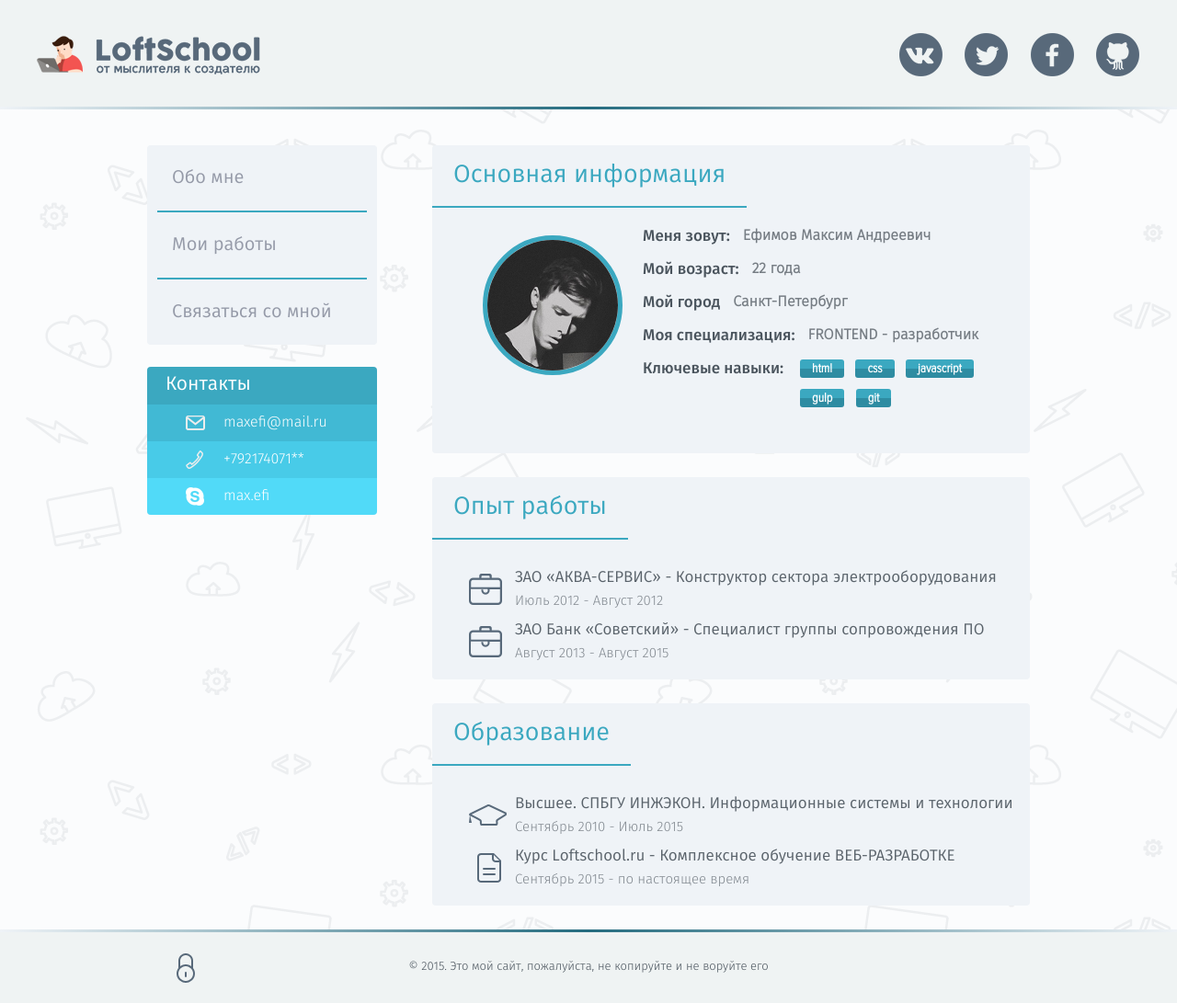
After one commit to maxefi/portfolio_loftschool_09_2015, a PHP site: template views/pages/index.twig in a window 1280 px wide. The commit adds this page. Shown: the whole page at 92% size. Run offline with PHP 8.4, Linux system fonts and the light colour scheme; the template is opened without the code that fills it, so the values that code supplies are empty; some libraries are stand-ins or nearby versions.

Commit message:
php templater added + slice markup

```diff
--- a/app/contactme.php
+++ /dev/null
@@ -1 +0,0 @@
-E:\web\progs\Ruby22\;E:\web\progs\Ruby22\bin;E:\web\progs\Python 2.7.10\;E:\web\progs\Python 2.7.10\Scripts;C:\ProgramData\Oracle\Java\javapath;C:\Program Files\AMD APP\bin\x86;%SystemRoot%\system32;%SystemRoot%;%SystemRoot%\System32\Wbem;%SYSTEMROOT%\System32\WindowsPowerShell\v1.0\;C:\Program Files\QuickTime\QTSystem\;C:\Program Files\Microsoft SQL Server\100\Tools\Binn\;C:\Program Files\Microsoft SQL Server\100\DTS\Binn\;C:\Program Files\ATI Technologies\ATI.ACE\Core-Static;E:\Programs\MySql\MySQL Utilities 1.3.6\;C:\Program Files\Microsoft SQL Server\100\Tools\Binn\VSShell\Common7\IDE\;C:\Program Files\Skype\Phone\;E:\web\progs\Sublime Text 3;E:\web\progs\Sublime Text 3\html;C:\Users\Максим\AppData\Roaming\npm;E:\web\progs\PHP;E:\web\progs\wamp\bin\php\php5.5.12;E:\web\progs\nodejs\;E:\web\progs\Git\cmd
--- /dev/null
+++ b/config/config.php
@@ -0,0 +1,5 @@
+<?php
+
+return array(
+    'base_url' => 'http://portfolio/'
+);
--- /dev/null
+++ b/views/_parts/aside.twig
@@ -0,0 +1,50 @@
+<aside class="sidebar">
+  <nav class="navigation">
+    <ul class="navigation-list">
+      <li class="navigation-item
+        {% if current == 'index' %}
+          current
+        {% endif %}
+      ">
+        <a href="/" class="navigation-link current">Обо мне</a>
+      </li>
+      <li class="navigation-item
+        {% if current == 'portfolio' %}
+          current
+        {% endif %}
+      ">
+        <a href="/portfolio" class="navigation-link">Мои работы</a>
+      </li>
+      <li class="navigation-item
+        {% if current == 'contacts' %}
+          current
+        {% endif %}
+      ">
+        <a href="/contacts" class="navigation-link">Связаться со мной</a>
+      </li>
+    </ul>
+  </nav>
+
+  <address class="contacts">
+    <div class="contacts-header">
+      <span class="header-inner-text">Контакты</span>
+    </div>
+    <ul class="contacts-list">
+      <li class="contacts-item contacts-item-mail">
+        <a href="mailto:maxefi@mail.ru" class="contacts-link">
+          <div class="contacts-text">maxefi@mail.ru</div>
+        </a>
+      </li>
+      <li class="contacts-item contacts-item-phone">
+        <a href="tel: +792174071**" class="contacts-link">
+          <span class="contacts-text">+792174071**</span>
+        </a>
+      </li>
+      <li class="contacts-item contacts-item-skype">
+        <a href="skype:max.efi?chat" class="contacts-link">
+          <div class="contacts-text">max.efi</div>
+        </a>
+      </li>
+    </ul>
+  </address>
+</aside>
--- /dev/null
+++ b/views/_parts/footer.twig
@@ -0,0 +1,6 @@
+<footer class="page-footer">
+  <div class="container">
+    <div class="lock"><a href="/auth" class="lock-inner">Авторизация</a></div>
+    <div class="copyright">&#169; 2015. Это мой сайт, пожалуйста, не копируйте и не воруйте его</div>
+  </div>
+</footer>
--- /dev/null
+++ b/views/_parts/head.twig
@@ -0,0 +1,42 @@
+<!DOCTYPE html>
+<html lang="ru-RU"> <!-- браузер сможет более корректно расставлять переносы -->
+<head>
+  <meta charset="UTF-8">
+  <!-- Просим IE переключиться в последний режим -->
+  <meta http-eqiv="X-UA-Compatible" content="IE=edge">
+  <!-- Корректное масштабирование на разных устройствах, initial-scale - для адаптива -->
+  <meta name="viewport" content="width=device-width, initial-scale=1">
+  <title>{{ title }}</title>
+  <!-- SEO -->
+  <meta name="description" content="Portfolio frontend developer Efimov Maxim">
+  <meta name="keywords" content="Portfolio frontend developer Efimov Maxim">
+  <meta name="author" content="Efimov Maxim">
+  <!-- favicon -->
+  <link rel="apple-touch-icon" sizes="57x57" href="{{ config.base_url }}app/favicon/apple-touch-icon-57x57.png">
+  <link rel="apple-touch-icon" sizes="60x60" href="{{ config.base_url }}app/favicon/apple-touch-icon-60x60.png">
+  <link rel="apple-touch-icon" sizes="72x72" href="{{ config.base_url }}app/favicon/apple-touch-icon-72x72.png">
+  <link rel="apple-touch-icon" sizes="76x76" href="{{ config.base_url }}app/favicon/apple-touch-icon-76x76.png">
+  <link rel="icon" type="image/png" href="{{ config.base_url }}app/favicon/favicon-32x32.png" sizes="32x32">
+  <link rel="icon" type="image/png" href="{{ config.base_url }}app/favicon/favicon-16x16.png" sizes="16x16">
+  <link rel="manifest" href="{{ config.base_url }}app//manifest.json">
+  <meta name="msapplication-TileColor" content="#da532c">
+  <meta name="theme-color" content="#db4747">
+  <!-- CSS -->
+  <!-- bower:css -->
+  <link rel="stylesheet" href="{{ config.base_url }}app/bower/normalize-css/normalize.css">
+  <link rel="stylesheet" href="{{ config.base_url }}app/bower/qtip2/jquery.qtip.css">
+  <!-- endbower -->
+
+  <link rel="stylesheet" href="{{ config.base_url }}app/css/main.css">
+  <link rel="stylesheet" href="{{ config.base_url }}app/css/main-info.css">
+  <link rel="stylesheet" href="{{ config.base_url }}app/css/contacts.css">
+  <link rel="stylesheet" href="{{ config.base_url }}app/css/works.css">
+  <link rel="stylesheet" href="{{ config.base_url }}app/css/enter.css">
+  <!-- font CSS -->
+  <link rel="stylesheet" href="{{ config.base_url }}app/fonts/Fira/fira.css">
+  <link rel="stylesheet" href="{{ config.base_url }}app/fonts/Proxima-Nova/proxima.css">
+  <!-- JS Modernizer-->
+  <script src="{{ config.base_url }}app/bower/modernizr/modernizr.js"></script>
+  <!-- JS google -->
+  <script src='https://www.google.com/recaptcha/api.js'></script>
+</head>
--- /dev/null
+++ b/views/_parts/header.twig
@@ -0,0 +1,22 @@
+<header class="page-header">
+  <div class="container-header">
+    <a class="header-logo-link" href="http://maxefi.ru/">
+      <img class="logo-img" src="{{ config.base_url }}app/img/logo.png" alt="logo">
+      <h1 class="header-logo-text">Portfolio frontend developer Efimov Maxim</h1>
+    </a>
+    <ul class="socials">
+      <li class="socials-item">
+        <a href="http://vk.com/maxefi" target="_blank" class="socials-link vk">http://vk.com/maxefi</a>
+      </li>
+      <li class="socials-item">
+        <a href="https://twitter.com" target="_blank" class="a socials-link tw">Twitter</a>
+      </li>
+      <li class="socials-item">
+        <a href="https://www.facebook.com" target="_blank" class="a socials-link fb">Facebook</a>
+      </li>
+      <li class="socials-item">
+        <a href="https://github.com/maxefi" target="_blank" class="a socials-link gh">https://github.com/maxefi</a>
+      </li>
+    </ul>
+  </div>
+</header>
--- /dev/null
+++ b/views/_parts/scripts.twig
@@ -0,0 +1,17 @@
+<!-- vendor JS -->
+<!-- bower:js -->
+<script src="{{ config.base_url }}app/bower/jquery/dist/jquery.js"></script>
+<script src="{{ config.base_url }}app/bower/jquery-placeholder/jquery.placeholder.js"></script>
+<script src="{{ config.base_url }}app/bower/bPopup/jquery.bpopup.js"></script>
+<script src="{{ config.base_url }}app/bower/qtip2/jquery.qtip.js"></script>
+<script src="{{ config.base_url }}app/bower/qtip2/basic/jquery.qtip.js"></script>
+<!-- endbower -->
+
+<!-- если отвалился jquery -->
+<script>window.jQuery || document.write('<script src="{{ config.base_url }}app/js/vendor/jquery-1.10.2.min.js"><\/script>')</script>
+
+<!-- JS -->
+<script src='{{ config.base_url }}app/js/add_project.js'></script>
+<script src="{{ config.base_url }}app/js/main.js"></script>
+<script src="{{ config.base_url }}app/js/validation.js"></script>
+<script src="{{ config.base_url }}app/js/contact_me.js"></script>
--- /dev/null
+++ b/views/main_template.twig
@@ -0,0 +1,34 @@
+{% include '_parts/head.twig' %}
+<body>
+  <!--[if lt IE 8]>
+  <p class="browserhappy">Ваш браузер <strong>устарел</strong>. Пожалуйста<a href="http://browsehappн.com/">обновить</a>его.</p>
+  <![endif]-->
+  <div class="wrapper">
+
+  {% if logged is not defined %}
+    {% include '_parts/header.twig' %}
+
+      <div class="container clearfix">
+<!-- ЛЕВАЯ ЧАСТЬ -->
+        {% include '_parts/aside.twig' %}
+<!-- ЛЕВАЯ ЧАСТЬ - КОНЕЦ -->
+
+<!-- ПРАВАЯ ЧАСТЬ -->
+      <div class="variable-content">
+        {% block content %}{% endblock %}
+<!-- ПРАВАЯ ЧАСТЬ - КОНЕЦ -->
+      </div>
+<!-- container - КОНЕЦ -->
+      </div>
+  {% else %}
+    {% block auth %}{% endblock %}
+  {% endif %}
+<!-- wrapper - КОНЕЦ -->
+  </div>
+
+<!-- FOOTER -->
+  {% include '_parts/footer.twig' %}
+{% block popup %}{% endblock %}
+  {% include '_parts/scripts.twig' %}
+</body>
+</html>
--- /dev/null
+++ b/views/pages/index.twig
@@ -0,0 +1,79 @@
+{% extends 'main_template.twig' %}
+
+{% block content %}
+<!-- ОСНОВНАЯ ИНФОРМАЦИЯ -->
+<section class="about">
+  <h2 class="about-header">Основная информация</h2>
+    <div class="about-body clearfix">
+        <div class="image-wrap">
+          <div class="avatar-box"><img src="{{ config.base_url }}app/img/ava.png" alt="avatar"></div>
+        </div>
+        <div class="worksheet-wrap">
+          <ul class="worksheet-list">
+            <li class="worksheet-item clearfix">
+              <div class="worksheet-what">Меня зовут:</div>
+              <div class="worksheet-info">Ефимов Максим Андреевич</div>
+            </li>
+            <li class="worksheet-item clearfix">
+              <div class="worksheet-what">Мой возраст:</div>
+              <div class="worksheet-info">22 года</div>
+            </li>
+            <li class="worksheet-item clearfix">
+              <div class="worksheet-what">Мой город</div>
+              <div class="worksheet-info">Санкт-Петербург</div>
+            </li>
+            <li class="worksheet-item clearfix">
+              <div class="worksheet-what">Моя специализация:</div>
+              <div class="worksheet-info">FRONTEND - разработчик</div>
+            </li>
+            <li class="worksheet-item clearfix">
+              <div class="worksheet-what">Ключевые навыки:</div>
+              <div class="worksheet-info info">
+                <ul class="skills-list">
+                  <li class="skill-item">html</li>
+                  <li class="skill-item">css</li>
+                  <li class="skill-item">javascript</li>
+                  <li class="skill-item">gulp</li>
+                  <li class="skill-item">git</li>
+                </ul>
+              </div>
+            </li>
+          </ul>
+        </div>
+    </div>
+</section>
+
+<!-- ОПЫТ РАБОТЫ -->
+<section class="about">
+  <h2 class="about-header">Опыт работы</h2>
+    <div class="about-body clearfix">
+      <ul class="about-list">
+        <li class="about-item icon-work">
+          <div class="where">ЗАО «АКВА-СЕРВИС» - Конструктор сектора электрооборудования</div>
+          <div class="period">Июль 2012 - Август 2012</div>
+        </li>
+        <li class="about-item icon-work">
+          <div class="where">ЗАО Банк «Советский» - Специалист группы сопровождения ПО</div>
+          <div class="period">Август 2013 - Август 2015</div>
+        </li>
+      </ul>
+    </div>
+</section>
+
+<!-- ОБРАЗОВАНИЕ -->
+<section class="about">
+  <h2 class="about-header">Образование</h2>
+  <div class="about-body clearfix">
+    <ul class="about-list">
+      <li class="about-item icon-college">
+        <div class="where">Высшее. СПБГУ ИНЖЭКОН. Информационные системы и технологии</div>
+        <div class="period">Сентябрь 2010 - Июль 2015</div>
+      </li>
+      <li class="about-item icon-course">
+        <div class="where">Курс Loftschool.ru - Комплексное обучение ВЕБ-РАЗРАБОТКЕ</div>
+        <div class="period">Сентябрь 2015 - по настоящее время</div>
+      </li>
+    </ul>
+  </div>
+</section>
+{% endblock %}
```
Also changed, not shown: app/classes/Templater.php (added, +37 -0 lines), composer.json (+7 -1 lines), index.php (+38 -0 lines), views/pages/auth.twig (added, +21 -0 lines), views/pages/contacts.twig (added, +41 -0 lines), views/pages/portfolio.twig (added, +100 -0 lines), .htaccess, 2 other files.
